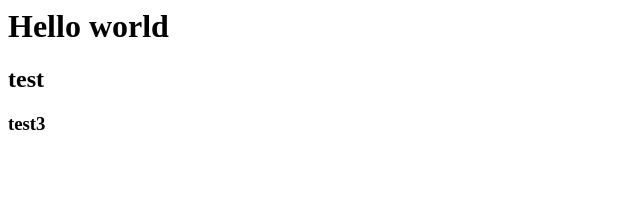
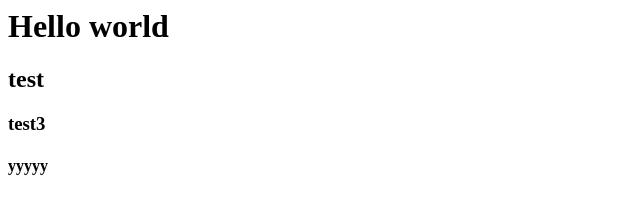
Before and after one commit to Dsnackey/Sollicitaie-Brieven, a plain HTML site: page index.html in a window 1280 px wide. Shown: the full height of the page, 0-640 px from the left. Drawn offline with Linux system fonts and the light colour scheme.

Commit message:
vierde wijziging

```diff
--- a/index.html
+++ b/index.html
@@ -1,3 +1,4 @@
 <h1>Hello world</h1>
 <h2>test</h2>
 <h3>test3</h3>
+<h4>yyyyy</h4>
```
